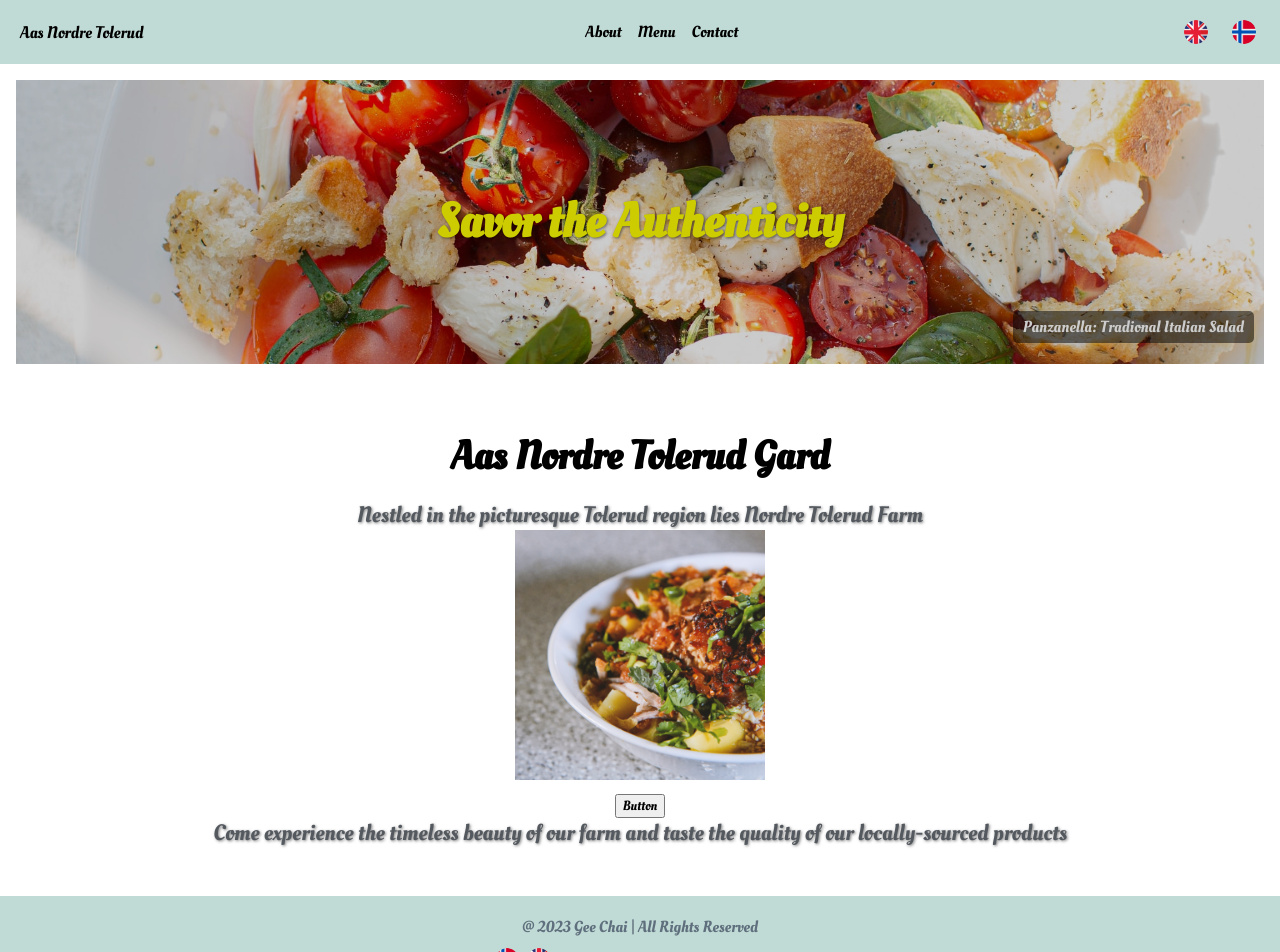
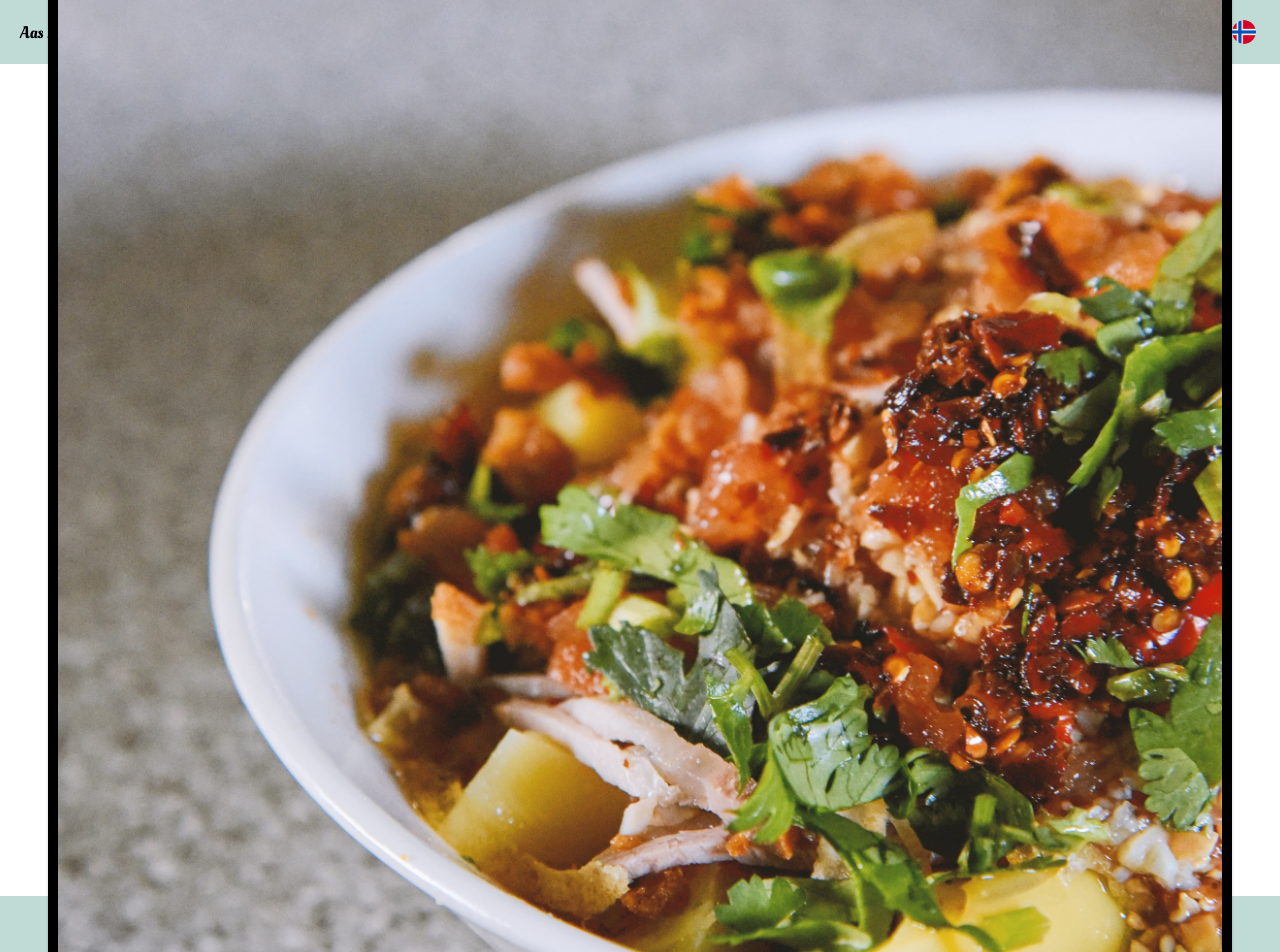
Before and after one commit to FefesG5/aas-nordre-tolerud, a React (Create React App) app: page / in a window 1280 px wide. Shown: the top 952 px of the page. Built offline with nearby package versions, Linux system fonts and the light colour scheme; a web font is replaced by a local one.

Commit message:
feat: homepage-css

```diff
--- a/src/components/ProductCard.tsx
+++ b/src/components/ProductCard.tsx
@@ -13,7 +13,14 @@ export default function ProductCard({
 }: ProductCardProps) {
   return (
     <div className="product-card">
-      <img src={imageSrc} alt={altText} className="card-image" loading="lazy" />
+      <a href={linkTo} className="card-link">
+        <img
+          src={imageSrc}
+          alt={altText}
+          className="card-image"
+          loading="lazy"
+        />
+      </a>
       <div className="card-button">
         <button>Button</button>
       </div>
--- a/src/styles/productCard.css
+++ b/src/styles/productCard.css
@@ -2,3 +2,41 @@
   height: 250px;
   width: 250px;
 }
+
+.product-card {
+  display: inline-block;
+
+  background-color: black;
+  box-shadow: 0 1px 3px rgba(0, 0, 0, 0.2);
+  overflow: hidden;
+}
+
+.card-link {
+  display: block;
+  text-align: center;
+}
+
+.card-image {
+  width: 100%;
+  height: auto;
+  display: block;
+  margin: 0;
+  padding: 10px;
+  background-color: black;
+}
+
+.card-button {
+  text-align: center;
+  margin-top: 10px; /* Adjust as needed */
+}
+
+.card-button button {
+  padding: 10px 20px;
+  background-color: black;
+  border: none;
+  color: white;
+  padding: 10px 20px;
+  border-radius: 4px;
+  cursor: pointer;
+  transition: background-color 0.3s color 0.3s;
+}
```
